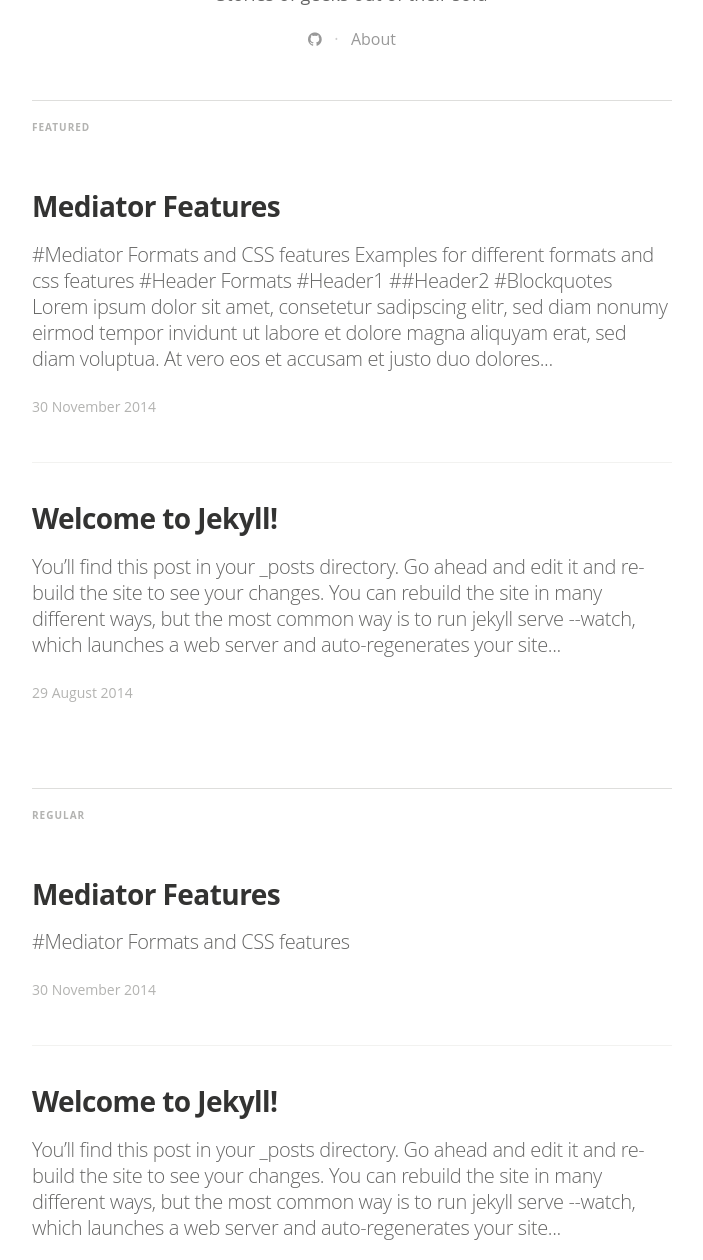
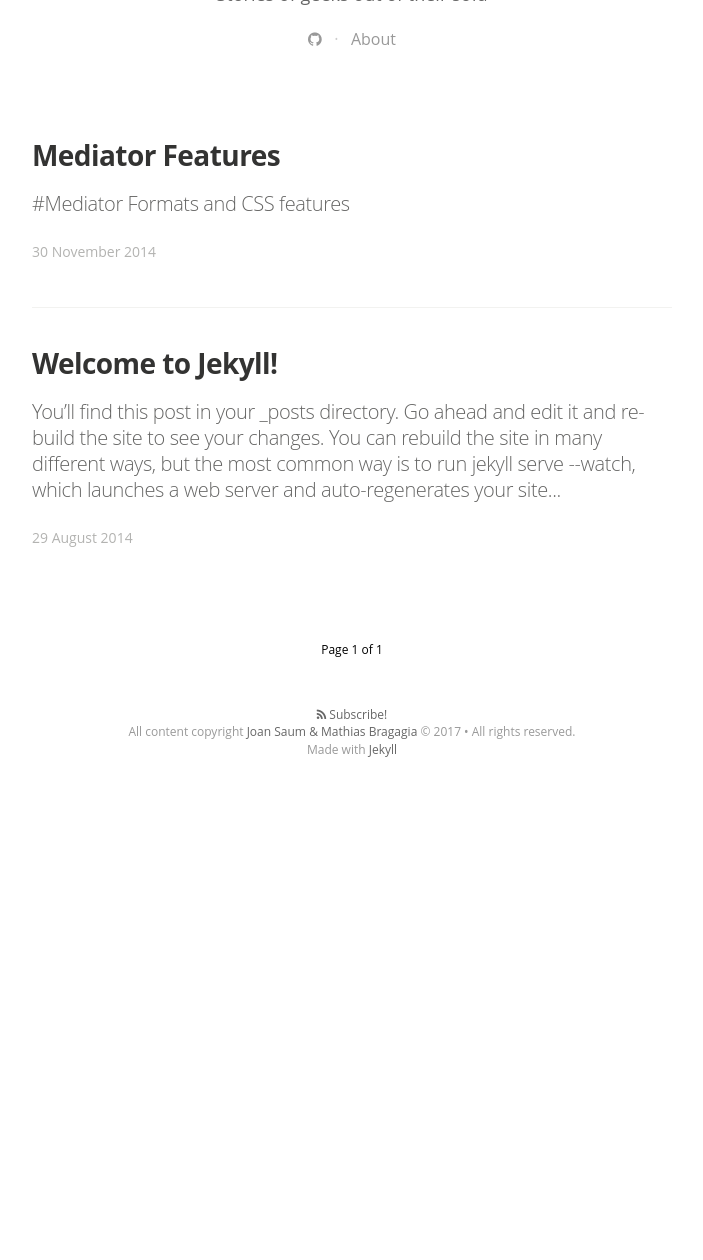
Before and after one commit to detekakebaik/detekakebaik.github.io, a Jekyll site: the page built from index.html, in a window 1280 px wide and 1400 px high, scrolled down 471 px, cut to the strip 140-1400 px from the top of the window. Shown: the whole strip, without its empty margins (288-991 px from the left). Built offline with Jekyll 4.4.1, drawn with Linux system fonts in a browser that asks for light colours; nearby versions of some CDN libraries; some web fonts are replaced; the list of posts is cut into pages by our own code; after the commit the page ends 1417 px from its top, so only the background shows below that.

Commit message:
Removes featured tag

```diff
--- a/_posts/2014-08-29-welcome-to-jekyll.markdown
+++ b/_posts/2014-08-29-welcome-to-jekyll.markdown
@@ -3,7 +3,6 @@ layout: post
 title:  "Welcome to Jekyll!"
 date:   2014-08-29 14:34:25
 categories: jekyll update
-tags: featured
 image: /assets/article_images/2014-08-29-welcome-to-jekyll/desktop.JPG
 ---
 You’ll find this post in your `_posts` directory. Go ahead and edit it and re-build the site to see your changes. You can rebuild the site in many different ways, but the most common way is to run `jekyll serve --watch`, which launches a web server and auto-regenerates your site when a file is updated.
--- a/_posts/2014-11-30-mediator_features.markdown
+++ b/_posts/2014-11-30-mediator_features.markdown
@@ -3,7 +3,6 @@ layout: post
 title:  "Mediator Features"
 date:   2014-11-30 14:34:25
 categories: mediator feature
-tags: featured
 image: /assets/article_images/2014-11-30-mediator_features/night-track.JPG
 image2: /assets/article_images/2014-11-30-mediator_features/night-track-mobile.JPG
 ---
```
